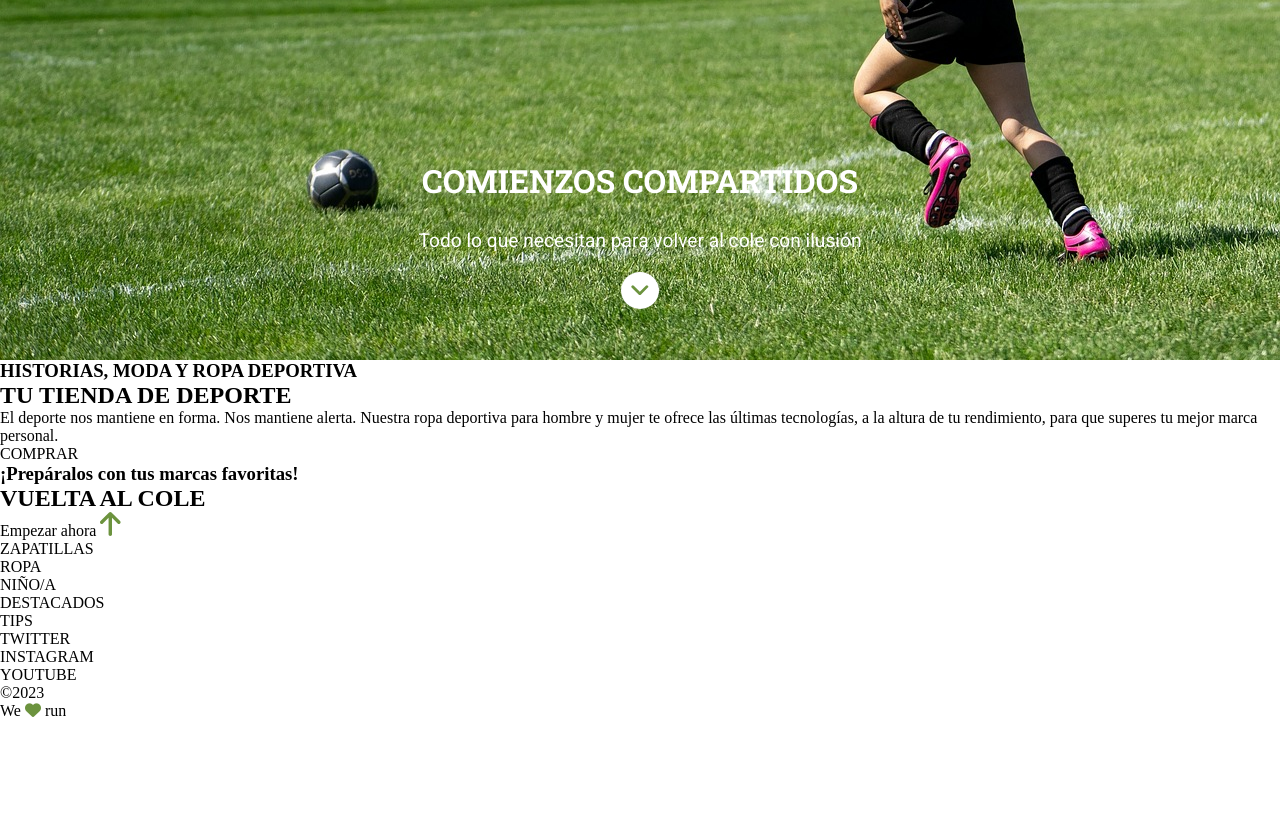
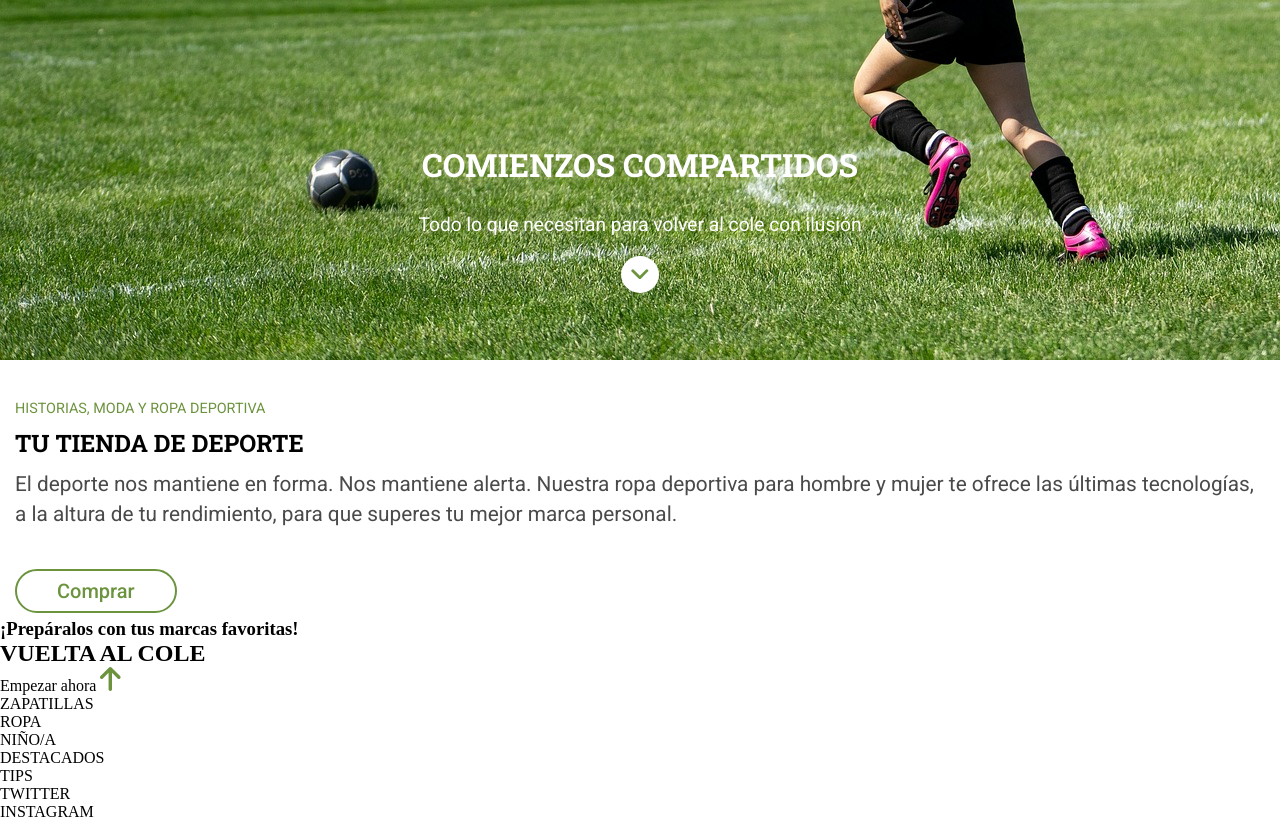
Before and after one commit to Adalab/modulo-1-evaluacion-final-Patrigar10, a website built with Vite: page src/index.html in a window 1280 px wide. Shown: the part 440-1258 px from the top of the page. Before the commit the page ends 1160 px from the top, so only its background shows below. Built offline with nearby package versions, Linux system fonts and the light colour scheme.

Commit message:
shop almost styled

```diff
--- a/src/partials/shop.html
+++ b/src/partials/shop.html
@@ -1,9 +1,8 @@
 <section class="shop">
-    <h3>HISTORIAS, MODA Y ROPA DEPORTIVA</h3>
-    <article>
-        <h2>TU TIENDA DE DEPORTE</h2>
-        <p>El deporte nos mantiene en forma. Nos mantiene alerta. Nuestra ropa deportiva para hombre y mujer te ofrece
-            las últimas tecnologías, a la altura de tu rendimiento, para que superes tu mejor marca personal.</p>
-    </article>
-    <a href="https://adalab.es">COMPRAR</a>
+    <h3 class="shop__subtitle">HISTORIAS, MODA Y ROPA DEPORTIVA</h3>
+    <h2 class="shop__title">TU TIENDA DE DEPORTE</h2>
+    <p class="shop__text">El deporte nos mantiene en forma. Nos mantiene alerta. Nuestra ropa deportiva para
+        hombre y mujer te ofrece
+        las últimas tecnologías, a la altura de tu rendimiento, para que superes tu mejor marca personal.</p>
+    <a class="shop__link" href="https://adalab.es">Comprar</a>
 </section>
--- a/src/scss/layout/_header.scss
+++ b/src/scss/layout/_header.scss
@@ -26,7 +26,7 @@
 .hero {
     color: vars.$white;
     text-align: center;
-    padding-bottom: 60px;
+    padding-bottom: 76px;
     padding-inline: 40px;
 
 
--- /dev/null
+++ b/src/scss/layout/_shop.scss
@@ -0,0 +1,40 @@
+@use '../core/variables' as vars;
+
+.shop {
+    padding: 15px;
+
+    &__subtitle {
+        color: vars.$main-green;
+        font-family: vars.$main-font;
+        font-weight: 400;
+        font-size: 0.9rem;
+        margin-top: 25px;
+    }
+
+    &__title {
+        font-family: vars.$title-font ;
+        font-weight: bold;
+        margin-top: 10px;
+    }
+
+    &__text {
+        color: vars.$grey-color;
+        font-family: vars.$main-font;
+        font-weight: 400;
+        font-size: 1.3rem;
+        line-height: 30px;
+        margin-top: 10px;
+        margin-bottom: 50px;
+    }
+
+    &__link {
+        color: vars.$main-green;
+        font-family: vars.$main-font;
+        font-weight: 500;
+        font-size: 1.25rem;
+        border: 2px solid vars.$main-green;
+        border-radius: 40px;
+        padding-block: 8px;
+        padding-inline: 40px;
+    }
+}
--- a/src/scss/main.scss
+++ b/src/scss/main.scss
@@ -1,2 +1,3 @@
 @use 'core/_reset';
 @use 'layout/_header';
+@use 'layout/_shop';
```
